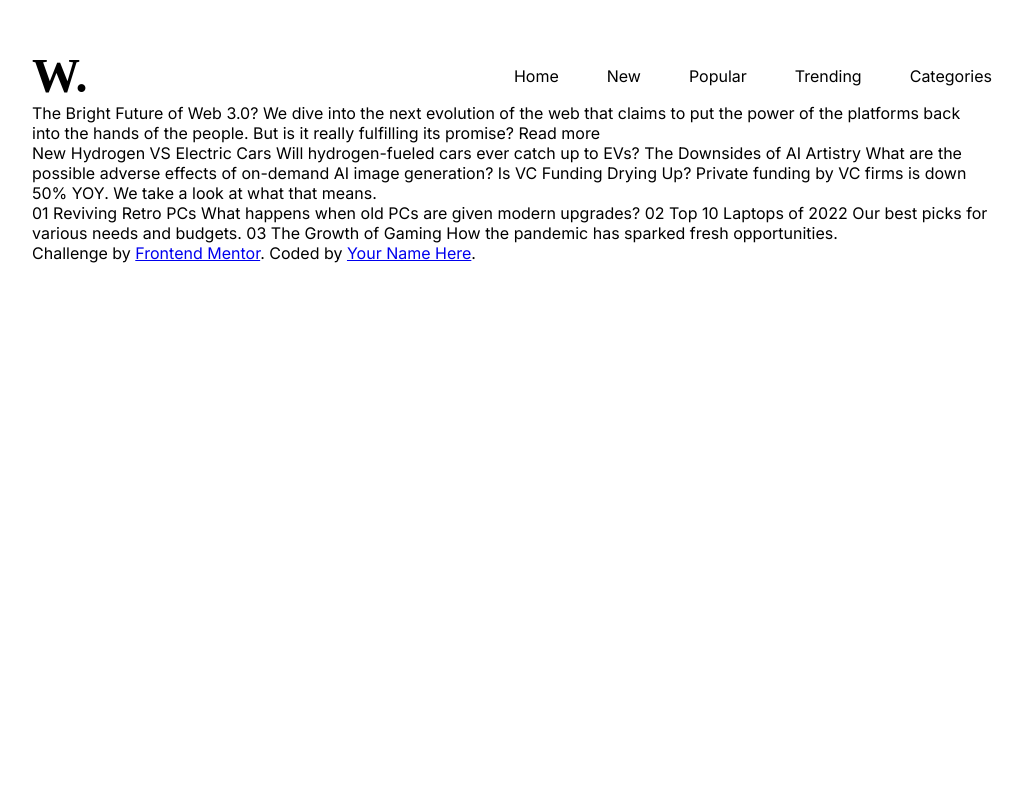
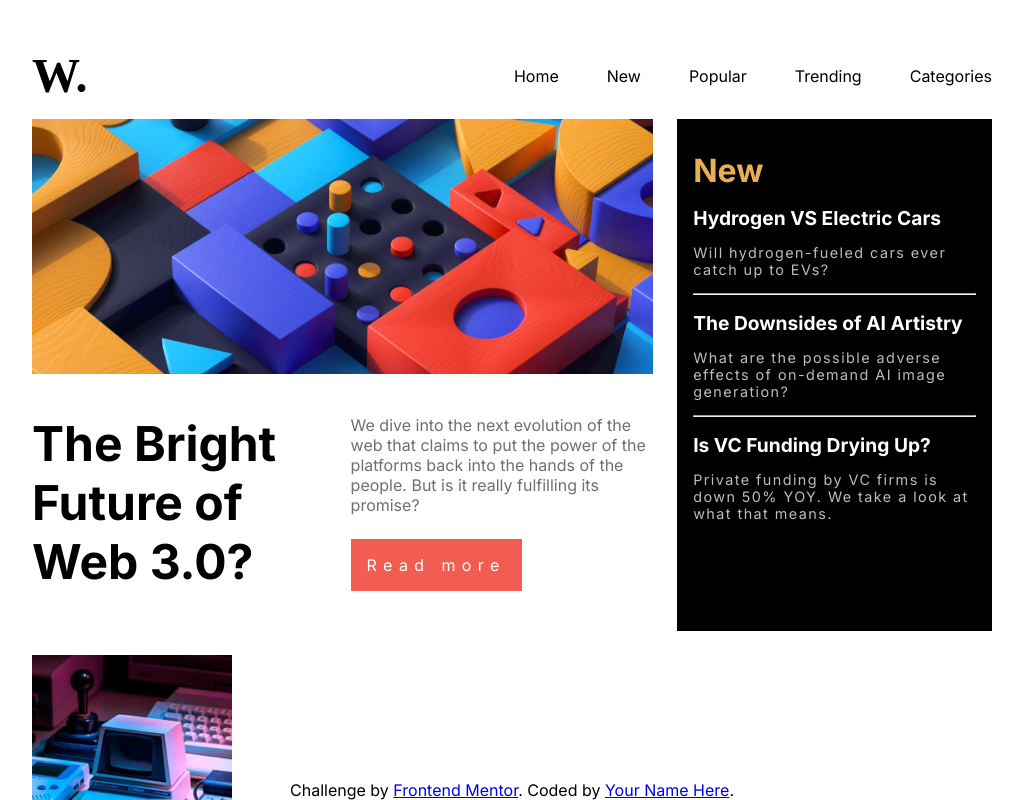
Before and after one commit to EthanAmato/NewsHomepage, a React (Vite) app: page / in a window 1280 px wide. Shown: the top 800 px of the page, without its empty margins (128-1151 px from the left). Built offline with nearby package versions, Linux system fonts and the light colour scheme.

Commit message:
completed 2/3 sections

```diff
--- a/src/App.jsx
+++ b/src/App.jsx
@@ -1,6 +1,9 @@
 import { useState } from 'react'
 import './style.scss'
-import Img1 from './assets/images/image-web-3-desktop.jpg'
+import Spotlight from './assets/images/image-web-3-desktop.jpg'
+import Img1 from './assets/images/image-retro-pcs.jpg'
+import Img2 from './assets/images/image-top-laptops.jpg'
+import Img3 from './assets/images/image-gaming-growth.jpg'
 
 
 function App() {
@@ -21,36 +24,41 @@ function App() {
         </nav>
       </header>
       <main>
-        <section className='web-3'>
-          {/* <img src={Img1} alt='Web 3 video game console' /> */}
-          The Bright Future of Web 3.0?
-
-          We dive into the next evolution of the web that claims to put the power of the platforms back into the hands of the people.
-          But is it really fulfilling its promise?
-
-          Read more
+        <section className='spotlight'>
+          <img src={Spotlight} alt='Web 3 video game console' />
+          <div className='text'>
+            <h2>The Bright Future of Web 3.0?</h2>
+            <p>
+              We dive into the next evolution of the web that claims to put the power of the platforms back into the hands of the people.
+              But is it really fulfilling its promise?
+              <a href='#'>
+                Read more
+              </a>
+            </p>
+          </div>
         </section>
         <section className='new-articles'>
-
-          New
-
-          Hydrogen VS Electric Cars
-          Will hydrogen-fueled cars ever catch up to EVs?
-
-          The Downsides of AI Artistry
-          What are the possible adverse effects of on-demand AI image generation?
-
-          Is VC Funding Drying Up?
-          Private funding by VC firms is down 50% YOY. We take a look at what that means.
+          <h2>New</h2>
+          <a href='#'>Hydrogen VS Electric Cars</a>
+          <p>Will hydrogen-fueled cars ever catch up to EVs?</p>
+          <hr />
+          <a href='#'>The Downsides of AI Artistry</a>
+          <p>What are the possible adverse effects of on-demand AI image generation?</p>
+          <hr />
+          <a href='#'>Is VC Funding Drying Up?</a>
+          <p>Private funding by VC firms is down 50% YOY. We take a look at what that means.</p>
         </section>
-        <section className='top-3'>
+        <section className='recommend'>
+          <img src={Img1} />
           01
           Reviving Retro PCs
           What happens when old PCs are given modern upgrades?
+          <img src={Img2} />
 
           02
           Top 10 Laptops of 2022
           Our best picks for various needs and budgets.
+          <img src={Img3} />
 
           03
           The Growth of Gaming
--- a/src/style.scss
+++ b/src/style.scss
@@ -1,8 +1,11 @@
 @import url('https://fonts.googleapis.com/css2?family=Inter:wght@400;700;800&display=swap');
-body, html {
+
+body,
+html {
     margin: 0;
     padding: 0;
 }
+
 body {
     width: 100%;
     min-height: 100vh;
@@ -26,6 +29,7 @@ div.container {
             font-size: 3em;
             margin: 0;
         }
+
         ul {
             width: 100%;
             display: flex;
@@ -33,20 +37,119 @@ div.container {
             font-size: 1rem;
             gap: 3em;
             justify-content: right;
+
             a {
                 text-decoration: none;
                 color: black;
+                &:hover {
+                    color: #F15D51;
+                }
             }
         }
     }
 
+    main {
+        padding-top: 1em;
+        display: grid;
+        grid-template-areas:
+            "spotlight spotlight new"
+            "spotlight spotlight new"
+            "recommend recommend recommend";
+        gap: 1.5em;
+
+        section.spotlight {
+            grid-area: spotlight;
+            display: grid;
+
+            img {
+                width: 100%;
+            }
+
+            div.text {
+                display: grid;
+                grid-template-columns: 1fr 1fr;
+                gap: 1em;
+                align-items: center;
+
+                h2 {
+                    font-size: 3em;
+                }
+
+                p {
+                    display: grid;
+                    color: rgb(112, 111, 111);
+                    align-items: center;
+                    grid-template-rows: 2/3fr 1/3fr;
+
+                    a {
+                        width: fit-content;
+                        height: fit-content;
+                        margin-top: 1.5em;
+                        letter-spacing: .4em;
+                        text-decoration: none;
+                        padding: 1em;
+                        background-color: #F15D51;
+                        color: white;
+                        transition: background-color .7s ease-in-out;
+
+                        &:hover {
+                            background-color: black;
+                            color: white;
+                        }
+                    }
+                }
+            }
+        }
+
+        section.new-articles {
+            grid-area: new;
+            background-color: black;
+            color: white;
+            padding: 1em;
+
+            h2 {
+                color: #EAAF54;
+                font-size: 2em;
+                margin: .5em 0;
+            }
+
+            hr {
+                margin-bottom: 1em;
+            }
+
+            a {
+                color: white;
+                text-decoration: none;
+                font-weight: 700;
+                font-size: 1.2em;
+                transition: color .7s ease-in-out;
+
+                &:hover {
+                    color: #EAAF54;
+                }
+            }
+
+            p {
+                font-size: .9em;
+                letter-spacing: .1em;
+                color: rgb(189, 188, 188);
+            }
+        }
+
+        section.recommend {
+            grid-area: recommend;
+        }
+    }
 
 
-
-
-
-
-
-
-
+    .attribution {
+        position: absolute;
+        bottom: 0;
+        left: 0;
+        right: 0;
+        margin-left: auto;
+        margin-right: auto;
+        width: fit-content;
+        /* Need a specific value to work */
+    }
 }
```
